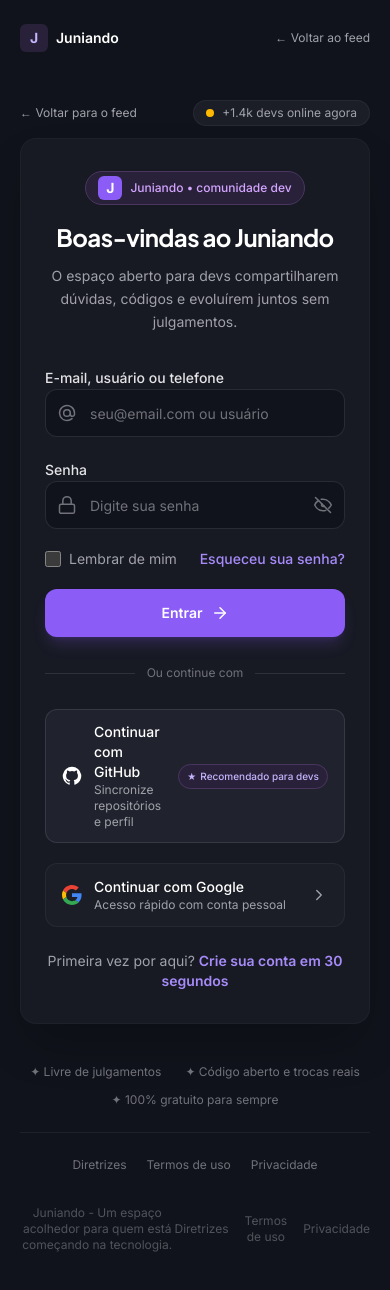
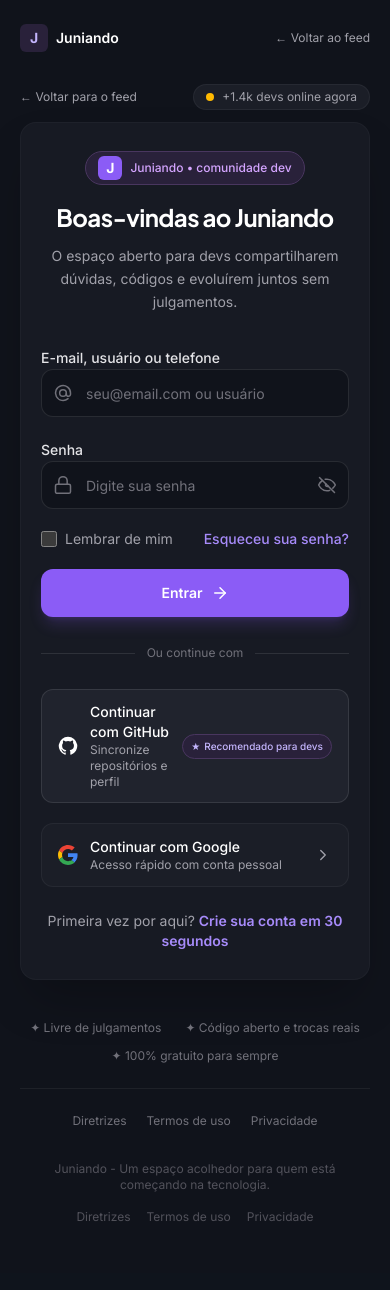
Before and after one commit to lab08-j/frontend, a Next.js app: page /login in a window 390 px wide. Shown: the top 1290 px of the page. Built offline with nearby package versions, Linux system fonts and the light colour scheme.

Commit message:
style: login page responsive

```diff
--- a/src/components/auth/login-form.tsx
+++ b/src/components/auth/login-form.tsx
@@ -23,7 +23,7 @@ export default function LoginForm() {
           </Link>
         </header>
 
-        <div className="mx-auto mt-12 flex w-full max-w-md items-center justify-between gap-3">
+        <div className="mx-auto mt-8 flex w-full max-w-md flex-wrap items-center justify-between gap-3 sm:mt-12">
           <Link href="/" className="text-xs text-[#A1A1AA] transition-colors hover:text-white">
             ← Voltar para o feed
           </Link>
@@ -34,7 +34,7 @@ export default function LoginForm() {
           </div>
         </div>
 
-        <section className="mx-auto mt-3 w-full max-w-lg rounded-2xl border border-white/[0.03] bg-[#171A23] px-6 py-8 shadow-2xl sm:px-8">
+        <section className="mx-auto mt-3 w-full max-w-lg rounded-2xl border border-white/[0.03] bg-[#171A23] px-5 py-7 shadow-2xl sm:px-8 sm:py-8">
           <div className="text-center">
             <div className="mb-4 inline-flex items-center gap-2 rounded-full border border-[#49365F] bg-[#29213A] px-3 py-1 text-xs font-medium text-[#D4A5FF]">
               <span className="flex h-6 w-6 items-center justify-center rounded-md bg-[#8B5CF6] text-sm font-bold text-white">
@@ -316,7 +316,7 @@ export default function LoginForm() {
           </form>
         </section>
 
-        <footer className="max-w-lm mx-auto mt-10 w-full pb-6 text-center">
+        <footer className="mx-auto mt-10 w-full max-w-5xl pb-6 text-center">
           <div className="flex flex-wrap items-center justify-center gap-x-6 gap-y-3 text-xs text-[#71717A]">
             <span>✦ Livre de julgamentos</span>
             <span>✦ Código aberto e trocas reais</span>
@@ -342,7 +342,7 @@ export default function LoginForm() {
             </Link>
           </nav>
 
-          <div className="mt-8 flex items-center justify-between text-xs text-[#52525B]">
+          <div className="mt-8 flex flex-col items-center justify-between gap-4 text-xs text-[#52525B] sm:flex-row">
             <span>Juniando - Um espaço acolhedor para quem está começando na tecnologia.</span>
             <nav className="flex items-center gap-4">
               <Link href="/guidelines" className="transition-colors hover:text-white">
```
